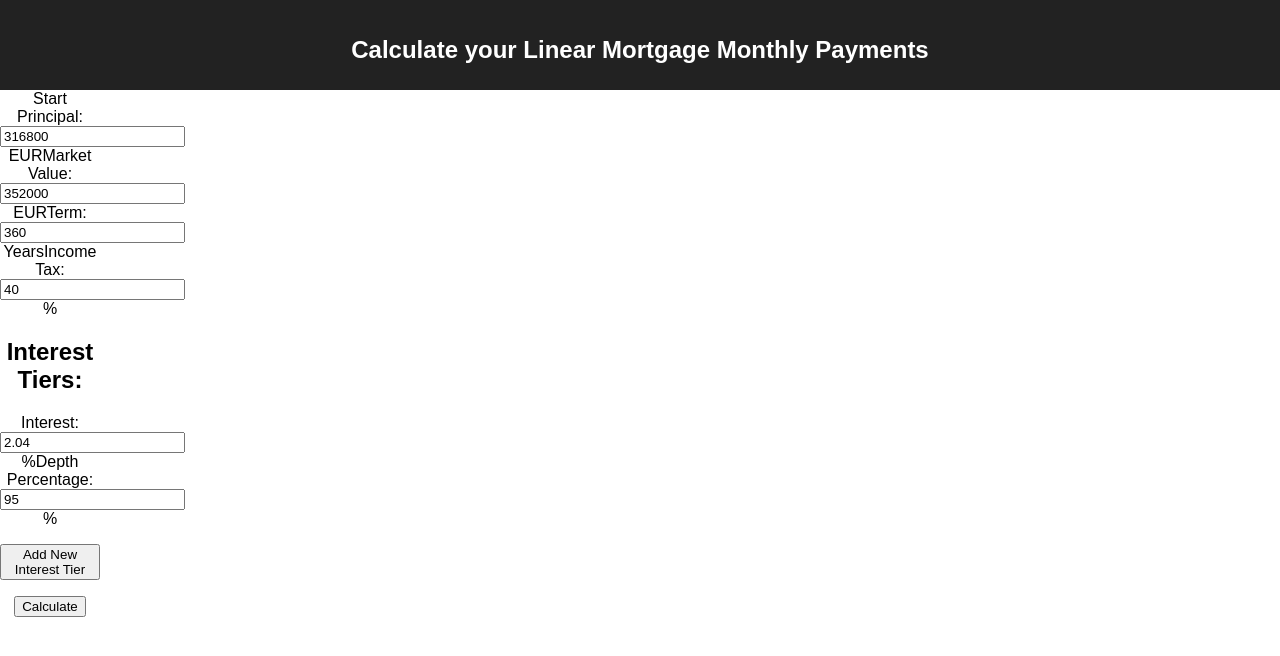
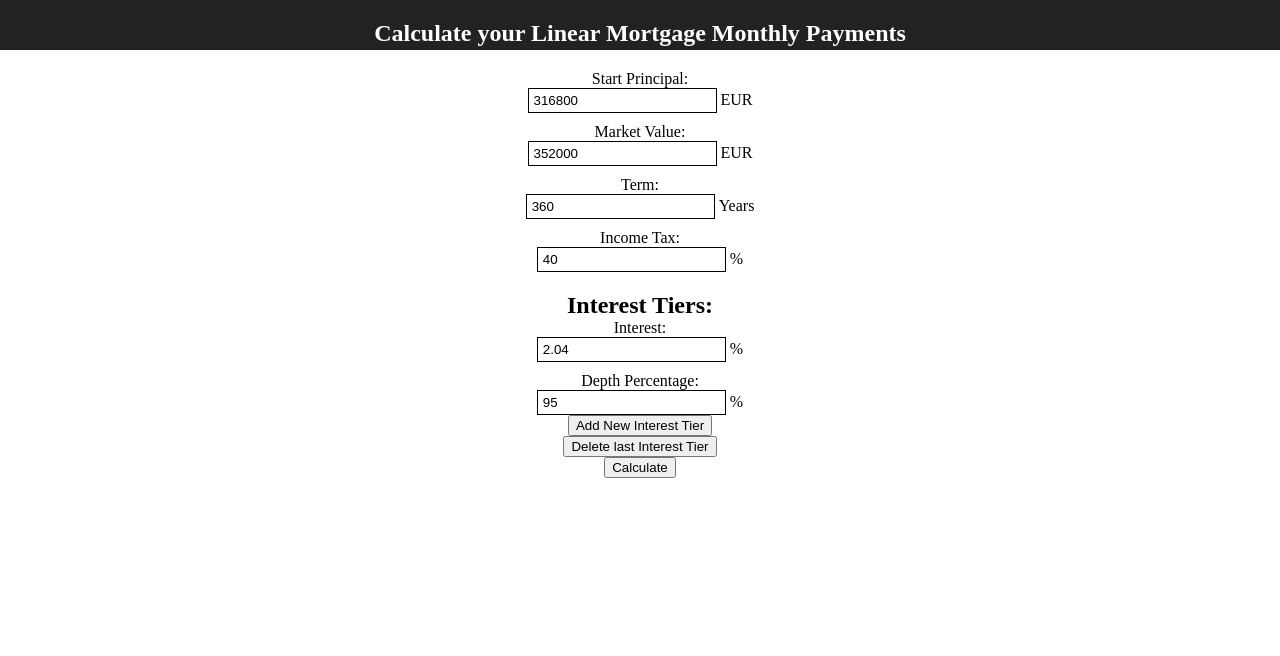
Before and after one commit to lealoureiro/mortgage-calculator-web, a React (Create React App) app: page / in a window 1280 px wide. Shown: the top 656 px of the page. Built offline with nearby package versions, Linux system fonts and the light colour scheme.

Commit message:
Fix forms; Update styles

```diff
--- a/src/App.css
+++ b/src/App.css
@@ -2,16 +2,12 @@
   text-align: center;
 }
 
-.App-logo {
-  animation: App-logo-spin infinite 20s linear;
-  height: 80px;
-}
-
 .App-header {
   background-color: #222;
+  color: white;
   height: 50px;
+  margin-bottom: 20px;
   padding: 20px;
-  color: white;
 }
 
 .App-title {
@@ -21,8 +17,3 @@
 .App-intro {
   font-size: large;
 }
-
-@keyframes App-logo-spin {
-  from { transform: rotate(0deg); }
-  to { transform: rotate(360deg); }
-}
--- a/src/App.js
+++ b/src/App.js
@@ -1,25 +1,24 @@
 import React, { Component } from 'react';
+
 import Banner from './Banner'
 import MonthlyPaymentsForm from './MonthlyPaymentsForm'
 import MonthlyPaymentsTable from './MonthlyPaymentsViews/MonthlyPaymentsTable'
+
 import './App.css';
 
 class App extends Component {
+  state = { monthlyPayments: [] };
 
-  state = {
-    monthlyPayments: []
-  }
-
-  showMonthlyPayments = monthlyPayments => {
-    this.setState({ monthlyPayments })
-  }
+  showMonthlyPayments = monthlyPayments => this.setState({ monthlyPayments });
 
   render() {
     return (
       <div className="App">
+
         <Banner/>
         <MonthlyPaymentsForm onComputedResult={this.showMonthlyPayments} />
         <MonthlyPaymentsTable monthlyPayments={this.state.monthlyPayments} />
+
       </div>
     );
   }
--- a/src/InterestTierInput.js
+++ b/src/InterestTierInput.js
@@ -1,22 +1,30 @@
-import React, { Component, createRef } from 'react'
-
+import React, { Component, createRef } from 'react';
 
 class InterestTierInput extends Component {
-
   interest = createRef();
   percentage = createRef();
+
+  handleChange = e => {
+    const { onChange, id } = this.props;
+    const currentValues = {
+      interest: this.interest.current.value,
+      percentage: this.percentage.current.value,
+    };
+
+    onChange && onChange({ id, currentValues });
+  }
 
   render() {
     return (
       <div>
 
         <label>Interest:</label>
-        <input ref={this.interest} type="text" defaultValue="2.04"/>
-        <label>%</label>
+        <input onChange={this.handleChange} ref={this.interest} type="text" defaultValue="2.04"/>
+        <span>%</span>
 
         <label>Depth Percentage:</label>
-        <input ref={this.percentage} type="text" defaultValue="95"/>
-        <label>%</label>
+        <input onChange={this.handleChange} ref={this.percentage} type="text" defaultValue="95"/>
+        <span>%</span>
 
       </div>
     );
--- a/src/InterestTiersForm.js
+++ b/src/InterestTiersForm.js
@@ -1,43 +1,56 @@
-import React, { Component} from 'react'
-import InterestTierInput from './InterestTierInput'
+import React, { Component} from 'react';
+import InterestTierInput from './InterestTierInput';
 
 class InterestTiersForm extends Component {
-
   state = {
-    interestTiers: ['tier1']
+    interestTiers: ['tier1'],
+    inputValues: [],
   }
 
-  addNewInterestTier = (e) => {
+  addNewInterestTier = e => {
+    e.preventDefault();
+    const { interestTiers } = this.state;
 
-    var newState = this.state.interestTiers.slice();
-    newState.push('tier' + this.state.interestTiers.length);
-    this.state({interestTiers: newState});
-    e.preventDefault();
-
+    this.setState({
+      ...this.state,
+      interestTiers: [...interestTiers, `tier${interestTiers.length}`]
+    });
   }
 
+  deleteLastInterestTier = e => {
+    e.preventDefault();
+    const { interestTiers } = this.state;
+    const currentTiers = [...interestTiers];
+
+    if (interestTiers.length > 1) {
+      currentTiers.pop();
+
+      this.setState({ ...this.state, interestTiers: currentTiers });
+    }
+  }
+
+  handleChange = (interestInputValues) => {
+    const { onChange } = this.props;
+
+    onChange && onChange(interestInputValues);
+  }
 
   render() {
+    const { interestTiers } = this.state;
+
     return (
       <div className="interest tier form">
-
         <h2>Interest Tiers:</h2>
 
         <div id="interest-tier-list">
-
-          {
-            this.state.interestTiers.map((e) => {return <InterestTierInput />})
-          }
-
+          {interestTiers.map((tier, index) => <InterestTierInput id={index} onChange={this.handleChange} key={`tier-input-${index}`} />)}
         </div>
 
         <p><button onClick={this.addNewInterestTier}>Add New Interest Tier</button></p>
-
-
+        <p><button onClick={this.deleteLastInterestTier}>Delete last Interest Tier</button></p>
       </div>
     );
   }
+};
 
-}
-
-export default InterestTiersForm
+export default InterestTiersForm;
--- a/src/MonthlyPaymentsForm.js
+++ b/src/MonthlyPaymentsForm.js
@@ -1,23 +1,28 @@
-import React, { Component, createRef} from 'react'
+import React, { Component, createRef} from 'react';
 import axios from 'axios';
-import InterestTiersForm from './InterestTiersForm'
+
+import InterestTiersForm from './InterestTiersForm';
 
 import './payments.css';
 
 const headers = {
   'Content-Type': 'application/json',
   'Accept': 'application/json'
-}
+};
+
+const URL_MONTHLY_PAYMENTS = 'http://localhost:5000/monthly-payments';
 
 class MonthlyPaymentsForm extends Component {
-
   initialPrincipal = createRef();
   marketValue = createRef();
   months = createRef();
   incomeTax = createRef();
 
+  state = {
+    interestTiers: {}
+  }
+
   calculateMonthlyPayments = (e) => {
-
     const initialPrincipal = parseInt(this.initialPrincipal.current.value, 10);
     const marketValue = parseInt(this.marketValue.current.value, 10);
     const months = parseInt(this.months.current.value, 10);
@@ -30,61 +35,70 @@ class MonthlyPaymentsForm extends Component {
       marketValue,
       months,
       incomeTax,
-      "interestTiers": [
+      interestTiers: [
         {
-          "percentage": 102,
-          "interest": 2.10
-        }
+          percentage: 102,
+          interest: 2.10
+        },
       ]
-    }
+    };
 
-    axios.post(
-      'http://localhost:5000/monthly-payments',
-      inputData,
-      {headers}
-    ).then((result) => {
+    axios.post(URL_MONTHLY_PAYMENTS, inputData, {headers})
+    .then((result) => {
       onComputedResult(result.data);
     })
     .catch((error) => {
-      console.log(error.response.errorMessage)
-    })
+      console.warn(error)
+    });
 
     e.preventDefault();
   }
 
+  handleInterestChange = ({ id, currentValues }) => {
+    const { interestTiers } = this.state;
+
+    const existingInput = Object.keys(interestTiers).includes(id);
+
+    this.setState({
+      interestTiers: {
+        ...interestTiers,
+        [existingInput ? interestTiers.id : id]: {...currentValues}
+      }
+    });
+
+    // Faz console.log do this.state aqui para veres
+  }
+
   render () {
     return (
-      <div className={'input-form'}>
+      <div className="input-form">
 
         <form >
 
           <label>Start Principal:</label>
           <input ref={this.initialPrincipal} type="text" defaultValue="316800"/>
-          <label>EUR</label>
+          <span>EUR</span>
 
           <label>Market Value:</label>
           <input ref={this.marketValue} type="text" defaultValue="352000"/>
-          <label>EUR</label>
+          <span>EUR</span>
 
           <label>Term:</label>
           <input ref={this.months} type="text" defaultValue="360"/>
-          <label>Years</label>
+          <span>Years</span>
 
           <label>Income Tax:</label>
           <input ref={this.incomeTax} type="text" defaultValue="40"/>
-          <label>%</label>
+          <span>%</span>
 
-          <InterestTiersForm />
+          <InterestTiersForm onChange={this.handleInterestChange} />
 
           <button onClick={this.calculateMonthlyPayments}>Calculate</button>
 
         </form>
-
-
       </div>
     );
   }
-
 }
 
-export default MonthlyPaymentsForm
+export default MonthlyPaymentsForm;
--- a/src/MonthlyPaymentsViews/MonthlyPaymentsTable.js
+++ b/src/MonthlyPaymentsViews/MonthlyPaymentsTable.js
@@ -1,6 +1,7 @@
 import React, { Component } from 'react';
+
 import PaymentRow from './PaymentRow';
-import PaymentsTableHeader from './PaymentsTableHeader'
+import PaymentsTableHeader from './PaymentsTableHeader';
 
 
 const mapColumnHeaderTitle = {
@@ -12,7 +13,7 @@ const mapColumnHeaderTitle = {
   principal: 'Principal',
   totalGross: 'Gross Payment',
   totalNet: 'Net Payment'
-}
+};
 
 class MonthlyPaymentsTable extends Component {
   render () {
--- a/src/MonthlyPaymentsViews/PaymentRow.js
+++ b/src/MonthlyPaymentsViews/PaymentRow.js
@@ -1,6 +1,6 @@
 import React from 'react';
+
 import PaymentCell from './PaymentCell';
-
 
 const suffixMapping = {
   month: '',
@@ -11,7 +11,7 @@ const suffixMapping = {
   principal: '€',
   totalGross: '€',
   totalNet: '€'
-}
+};
 
 const PaymentRow = ({ payment }) => <tr>{Object.entries(payment).map(
   ([ k, v ]) => <PaymentCell key={k} value={v} suffix={suffixMapping[k]} />
--- a/src/index.css
+++ b/src/index.css
@@ -1,5 +1,47 @@
-body {
+* {
+  box-sizing: border-box;
+}
+
+body,
+html,
+p,
+label,
+ul,
+h1,
+h2,
+h3,
+h4,
+h5 {
   margin: 0;
   padding: 0;
-  font-family: sans-serif;
 }
+
+h2 {
+  margin-top: 20px;
+}
+
+ul {
+  list-style-type: none;
+}
+
+label {
+  display: block;
+}
+
+span {
+  margin-left: 4px;
+}
+
+input {
+  border: 1px solid black;
+  outline: none;
+  padding: 4px 5px;
+}
+
+span + label {
+  margin-top: 10px;
+}
+
+a {
+  text-decoration: none;
+}
--- a/src/payments.css
+++ b/src/payments.css
@@ -1,5 +1,6 @@
 .input-form {
   display: flex;
   flex-direction: column;
-  max-width: 100px;
+  margin: 0 auto;
+  width: 340px;
 }
```
